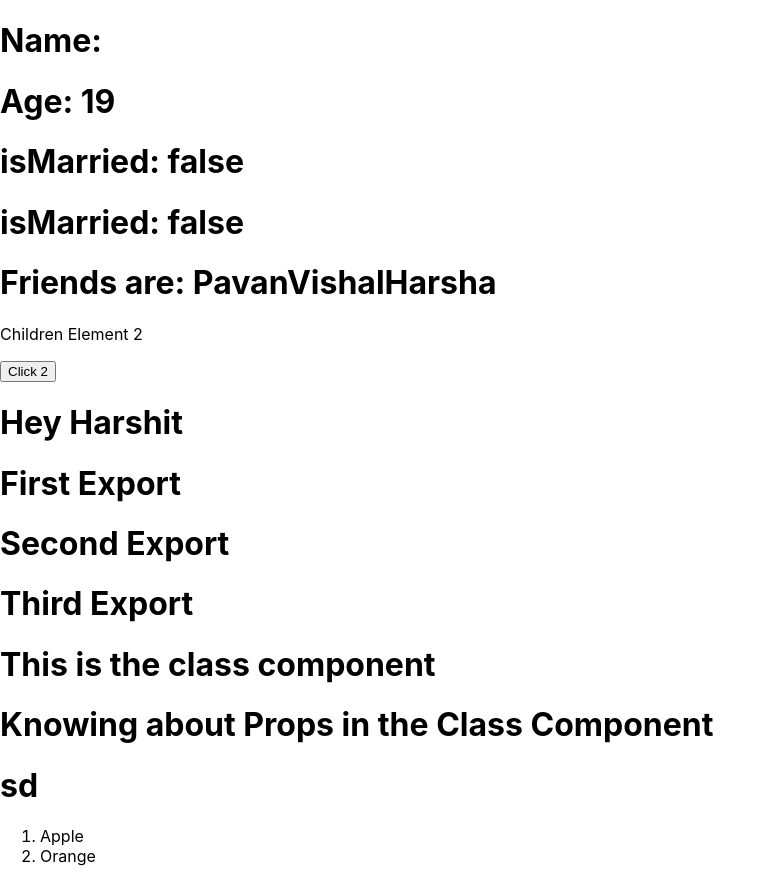
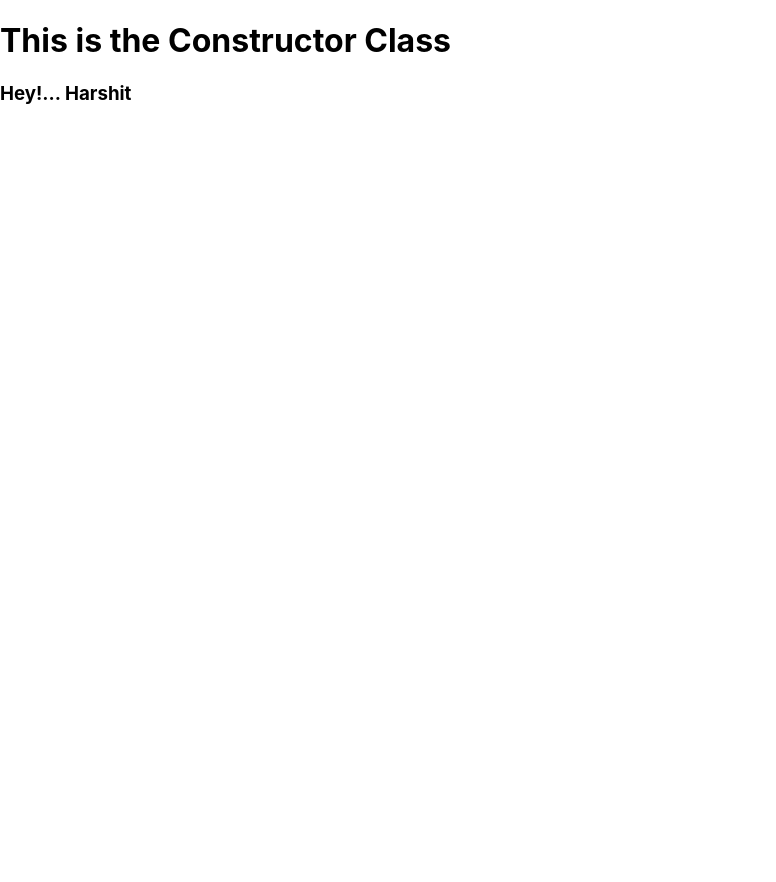
Before and after one commit to harshith1123/React-JS, a React (Create React App) app: page / in a window 1280 px wide. Shown: the whole page, without its empty margins (0-776 px from the left). After the commit the page ends 800 px from the top, so only its background shows below. Built offline with nearby package versions, Linux system fonts and the light colour scheme.

Commit message:
Learned Constructor in React.js

```diff
--- /dev/null
+++ b/src/Construtor.js
@@ -0,0 +1,17 @@
+import React, {Component} from  'react';
+
+export default class Constructor extends React.Component{
+    constructor(props){
+        super(props);
+        console.log("Constructor Called");
+    }
+    render(){
+        return(
+            <>
+                <h1>This is the Constructor Class</h1>
+                <h3>Hey!... {this.props.name}</h3>
+            </>
+
+        )
+    }
+}
--- a/src/index.js
+++ b/src/index.js
@@ -8,6 +8,7 @@ import SideBar from './SideBar';
 import Props_Class from './Props_Class';
 import {Props_Class2} from './Props_Class';
 import reportWebVitals from './reportWebVitals';
+import Constructor from './Construtor';
 
 const root = ReactDOM.createRoot(document.getElementById('root'));
 root.render(
@@ -17,14 +18,15 @@ root.render(
   //   <SideBar/>
   // </>
   <React.StrictMode>
-    <App />
+    {/* <App />
     <Props_Class desc = "Knowing about Props in the Class Component" age ="sd"/>
     <Props_Class2>
       <ol>
         <li>Apple</li>
         <li>Orange</li>
       </ol>
-    </Props_Class2>
+    </Props_Class2> */}
+    <Constructor name = "Harshit"/>
   </React.StrictMode>
 );
 
```
